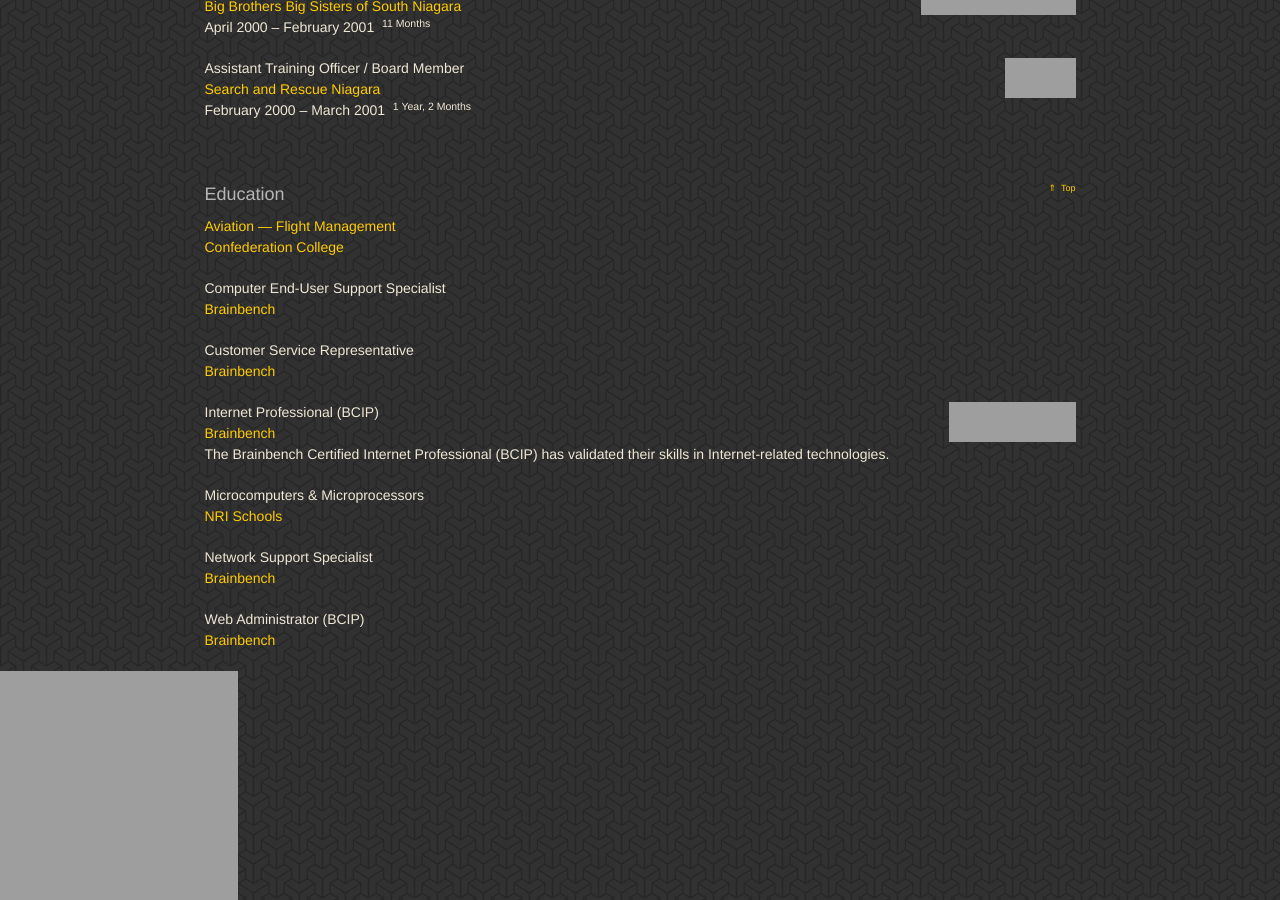
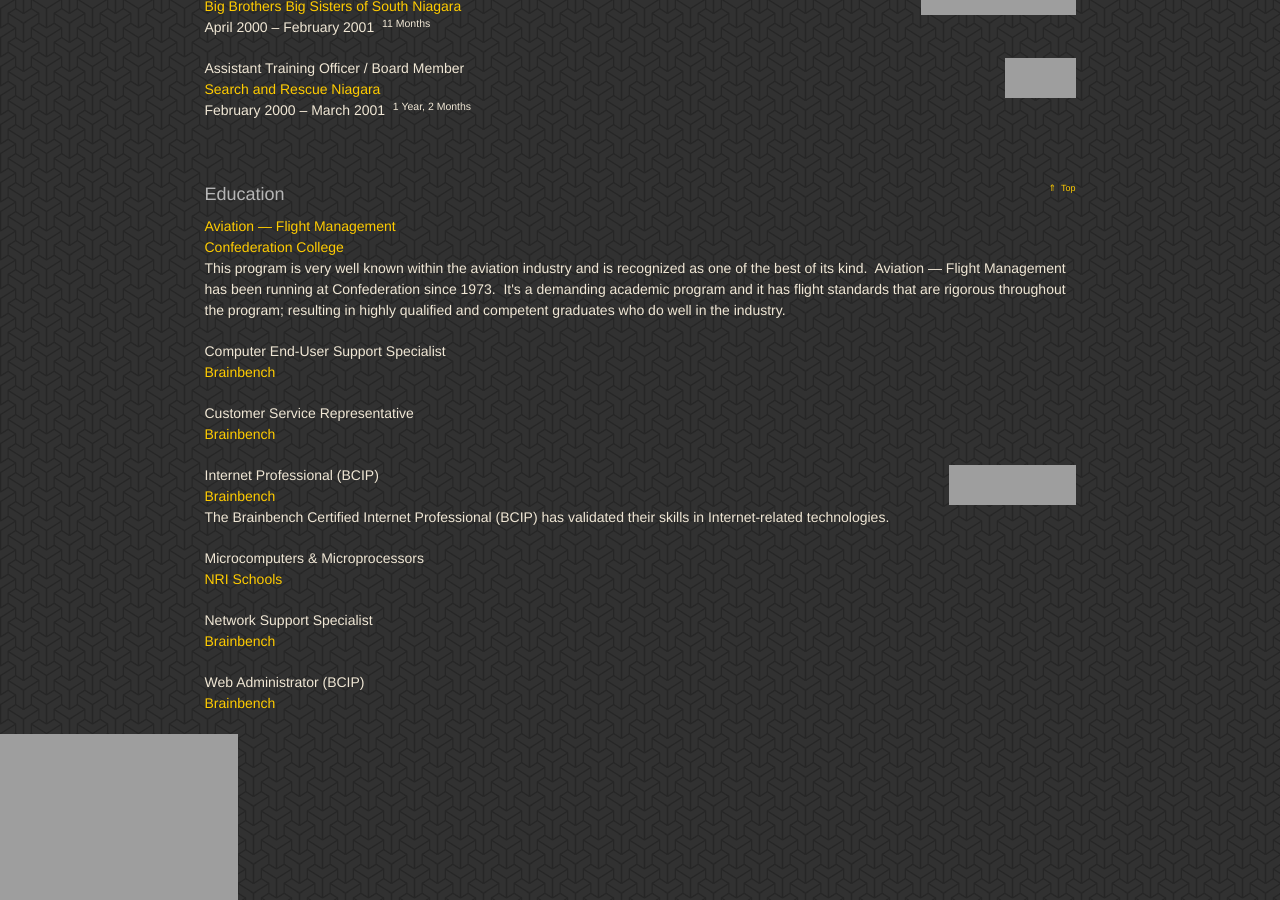
Before and after one commit to jwds1978/jwds1978.github.io, a Jekyll site: the page built from resume.md, in a window 1280 px wide and 900 px high, scrolled down 33660 px, cut to the strip 0-900 px from the top of the window. Built offline with Jekyll 4.4.1, drawn with Linux system fonts in a browser that asks for light colours; nearby versions of some CDN libraries; some web fonts are replaced; our own code applies the rules of GitHub Pages for plain Markdown files; grey boxes are pictures that could not be loaded.

Commit message:
Added a summary.

```diff
--- a/resume.md
+++ b/resume.md
@@ -464,7 +464,12 @@
       <a href="http://www.confederationcollege.ca/program/aviation-flight-management" target="_blank" title="Aviation - Flight Management">
         <span class="p-description">Aviation &#8212; Flight Management</span>
       </a><br />
-      <a class="p-name p-org u-url" href="http://www.confederationcollege.ca" target="_blank" title="Confederation College">Confederation College</a>
+      <a class="p-name p-org u-url" href="http://www.confederationcollege.ca" target="_blank" title="Confederation College">Confederation College</a><br />
+      <span class="p-summary">
+        This program is very well known within the aviation industry and is recognized as one of the best of its kind.&nbsp; Aviation &#8212; Flight
+        Management has been running at Confederation since 1973.&nbsp; It's a demanding academic program and it has flight standards that are rigorous
+        throughout the program; resulting in highly qualified and competent graduates who do well in the industry.
+      </span>
     </p>
   </div>
   <div class="h-card h-event p-education">
```
